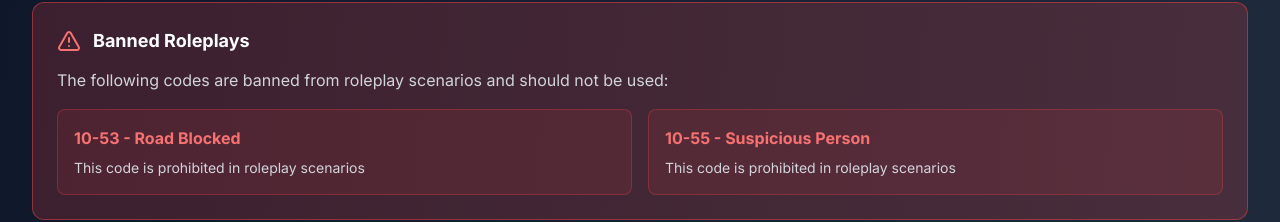
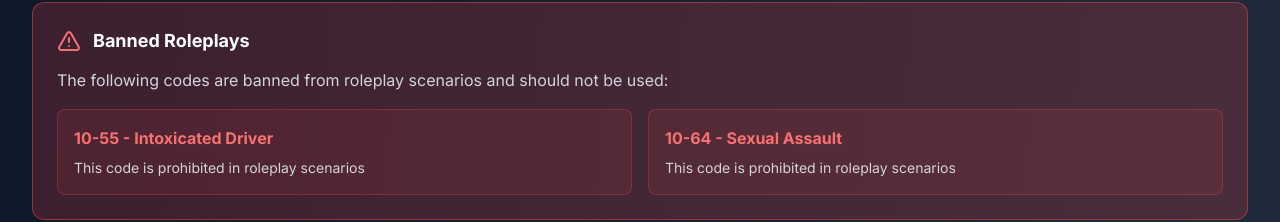
Before and after one commit to briancodm123/GVRO-P-S-Website, a Next.js app: page /radio-codes in a window 1280 px wide. Shown: the part 314-536 px from the top of the page. Built offline with nearby package versions, Linux system fonts and the light colour scheme.

Commit message:
Update banned roleplays: unblacklist 10-53 (Request FD), ban 10-55 (Intoxicated Driver) and 10-64 (Sexual Assault)

```diff
--- a/app/radio-codes/page.tsx
+++ b/app/radio-codes/page.tsx
@@ -42,13 +42,13 @@ export default function RadioCodesPage() {
     { code: '10-50', meaning: 'Motor Vehicle Accident', category: 'Emergency', description: 'Traffic accident' },
     { code: '10-51', meaning: 'Request DOT', category: 'Service', description: 'Request Department of Transportation' },
     { code: '10-52', meaning: 'Vehicle License Plate', category: 'Information', description: 'Request vehicle registration info' },
-    { code: '10-53', meaning: 'Request FD', category: 'Service', description: 'Request Fire Department', banned: true },
+    { code: '10-53', meaning: 'Request FD', category: 'Service', description: 'Request Fire Department' },
     { code: '10-55', meaning: 'Intoxicated Driver', category: 'Criminal', description: 'Driver under influence', banned: true },
     { code: '10-56', meaning: 'Intoxicated Pedestrian', category: 'Criminal', description: 'Pedestrian under influence' },
     { code: '10-60', meaning: 'Assault by Animal', category: 'Emergency', description: 'Animal attack reported' },
     { code: '10-61', meaning: 'Vehicle Theft', category: 'Criminal', description: 'Stolen vehicle reported' },
     { code: '10-62', meaning: 'Kidnapping', category: 'Emergency', description: 'Abduction reported' },
-    { code: '10-64', meaning: 'Sexual Assault', category: 'Emergency', description: 'Sexual assault reported' },
+    { code: '10-64', meaning: 'Sexual Assault', category: 'Emergency', description: 'Sexual assault reported', banned: true },
     { code: '10-65', meaning: 'Armed Robbery', category: 'Emergency', description: 'Robbery with weapon' },
     { code: '10-66', meaning: 'Reckless Driving', category: 'Traffic', description: 'Dangerous driving behavior' },
     { code: '10-67', meaning: 'Fire', category: 'Emergency', description: 'Fire reported' },
@@ -191,11 +191,11 @@ export default function RadioCodesPage() {
           </p>
           <div className="grid grid-cols-1 md:grid-cols-2 gap-4">
             <div className="bg-red-500/10 rounded-lg p-4 border border-red-500/30">
-              <h4 className="font-bold text-red-400 mb-2">10-53 - Road Blocked</h4>
+              <h4 className="font-bold text-red-400 mb-2">10-55 - Intoxicated Driver</h4>
               <p className="text-gray-300 text-sm">This code is prohibited in roleplay scenarios</p>
             </div>
             <div className="bg-red-500/10 rounded-lg p-4 border border-red-500/30">
-              <h4 className="font-bold text-red-400 mb-2">10-55 - Suspicious Person</h4>
+              <h4 className="font-bold text-red-400 mb-2">10-64 - Sexual Assault</h4>
               <p className="text-gray-300 text-sm">This code is prohibited in roleplay scenarios</p>
             </div>
           </div>
```
